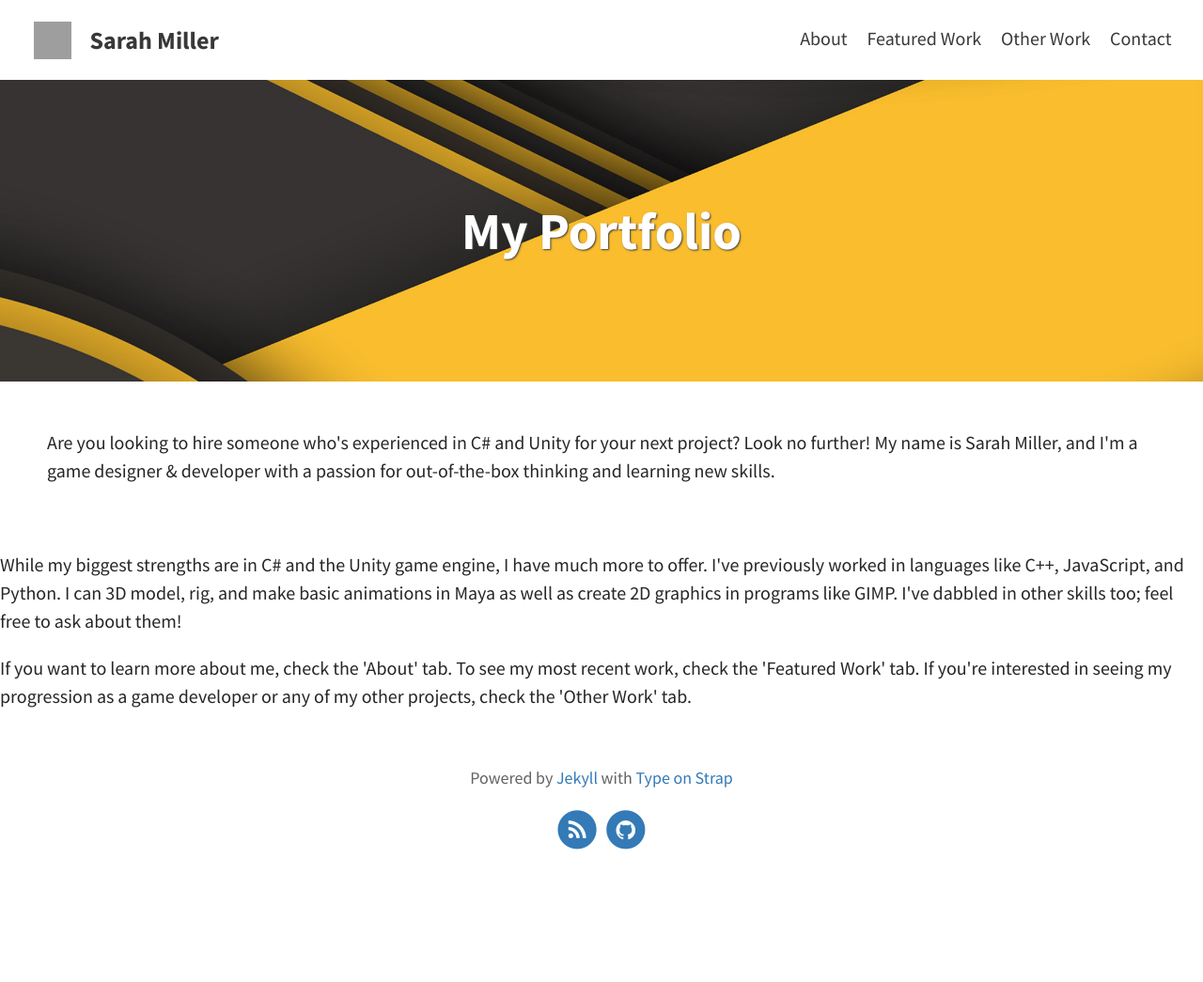
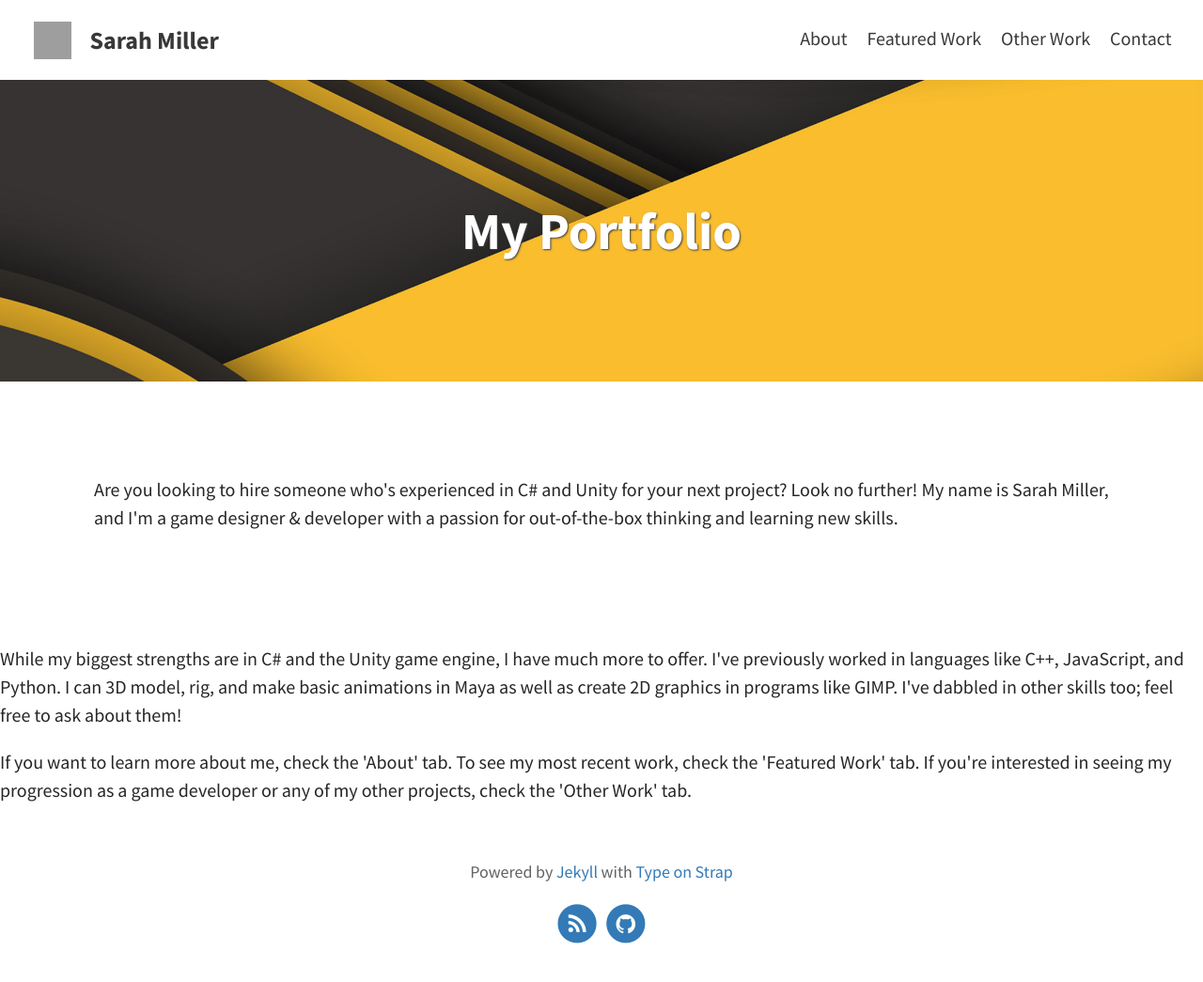
Before and after one commit to smillerworks/portfolio, a Jekyll site: the page built from index.html, in a window 1280 px wide. Shown: the whole page at 94% size. Built offline with Jekyll 4.4.1, drawn with Linux system fonts in a browser that asks for light colours; the list of posts is cut into pages by our own code; before the commit the page ends 945 px from its top, so only the background shows below that; grey boxes are pictures that could not be loaded.

Commit message:
Update index.html

```diff
--- a/index.html
+++ b/index.html
@@ -2,7 +2,7 @@
 layout: home
 ---
 
-<p style="padding:50px">
+<p style="padding:100px" style="text-indent:50px">
 Are you looking to hire someone who's experienced in C# and Unity for your next project? Look no further! My name is Sarah Miller, and I'm a game designer & developer with a passion for out-of-the-box thinking and learning new skills.
 </p>
 
```
